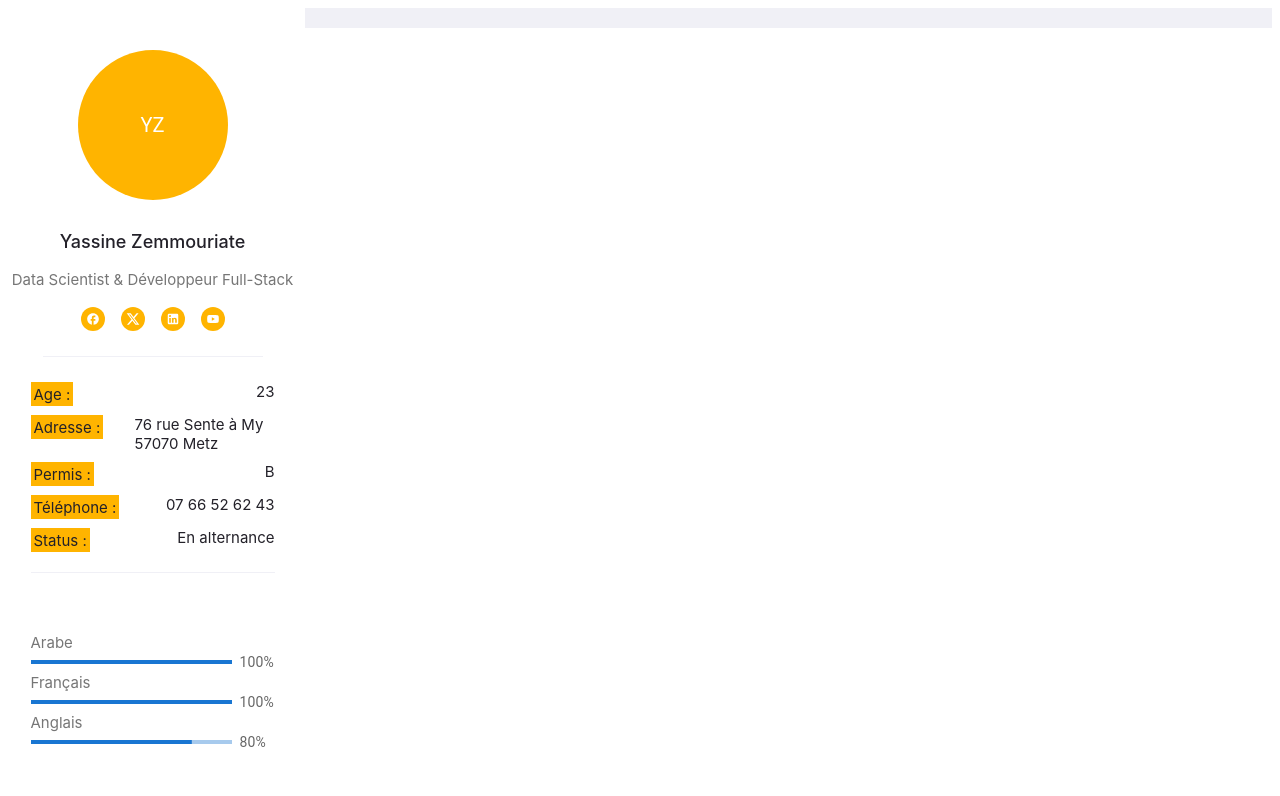
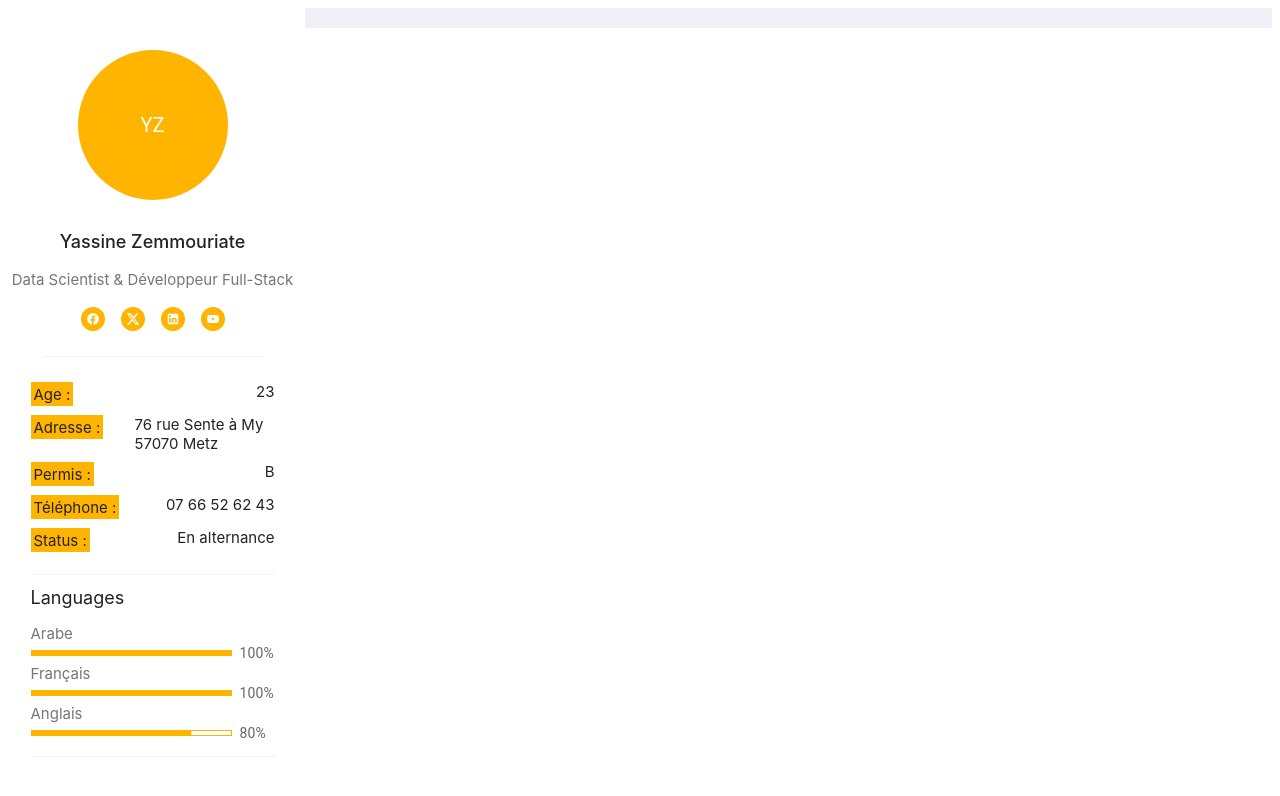
Before and after one commit to Yassine-Zemmouriate/gatsby-portfolio, a Gatsby site: page / in a window 1280 px wide. Built offline with nearby package versions, Linux system fonts and the light colour scheme; Gatsby itself is replaced by a stand-in of ours.

Commit message:
:lipstick: Adding Language Field

```diff
--- /dev/null
+++ b/public/styles/index.css
@@ -0,0 +1,3 @@
+.custom-progress-bar .MuiLinearProgress-bar {
+    background-color : #FFB400;
+}
--- a/src/components/LevelField.tsx
+++ b/src/components/LevelField.tsx
@@ -3,6 +3,7 @@ import LinearProgress, { LinearProgressProps } from "@mui/material/LinearProgres
 import styled from "styled-components";
 import Typography from '@mui/material/Typography';
 import Box from '@mui/material/Box';
+import '../../public/styles/index.css'
 
 function LinearProgressWithLabel(props: LinearProgressProps & { value: number }) {
   return (
@@ -27,7 +28,7 @@ const LevelField : React.FC<LevelFieldProps>= ({value, title}) => {
     return(
         <Container>
             <TextField>{title}</TextField>
-            <LinearProgressWithLabel value={value} />
+            <LinearProgressWithLabel className={"custom-progress-bar"} value={value} style={{backgroundColor : "transparent", border : "1px solid #FFB400"}} />
         </Container>
     )
 }
--- a/src/components/SideBar.tsx
+++ b/src/components/SideBar.tsx
@@ -102,12 +102,13 @@ const SideBar : React.FC<SideBarProps> = () => {
                 <KeyField>Téléphone : </KeyField>
                 <ValueField>{dataJSON.phone}</ValueField>
             </FieldContainer>
-                <FieldContainer style={{borderBottom : "1.5px solid #F0F0F6"}}>
+                <FieldContainer>
                 <KeyField>Status : </KeyField>
-                <ValueField style={{marginBottom : "25px"}}>{dataJSON.status}</ValueField>
+                <ValueField>{dataJSON.status}</ValueField>
             </FieldContainer>
             </InfosField>
             <LanguagesField>
+                <LanguageTitle>Languages</LanguageTitle>
                 {languages.map((element) => <LevelField value={element.value} title={element.title}/>)}
             </LanguagesField>
         </Container>
@@ -115,6 +116,11 @@ const SideBar : React.FC<SideBarProps> = () => {
 }
 
 export default SideBar;
+
+const LanguageTitle = styled.div`
+    font-size : 18px;
+    padding-bottom : 15px;
+`;
 
 const Container = styled.div`
     height : 100%;
@@ -158,11 +164,16 @@ const AvatarField = styled.div`
 
 const InfosField = styled.div`
     width: 80%;
-    padding-top : 25px;
-    padding-bottom: 25px;
+    padding-top: 25px;
+    padding-bottom: 13px;
+    border-bottom: 1px solid #F0F0F6;
 `;
 
-const LanguagesField = styled(InfosField)``;
+const LanguagesField = styled(InfosField)`
+    padding-top : 12px;
+    padding-bottom: 13px;
+    border-bottom: 1px solid #F0F0F6;
+`;
 
 const FieldContainer = styled.div`
     display: flex;
```
